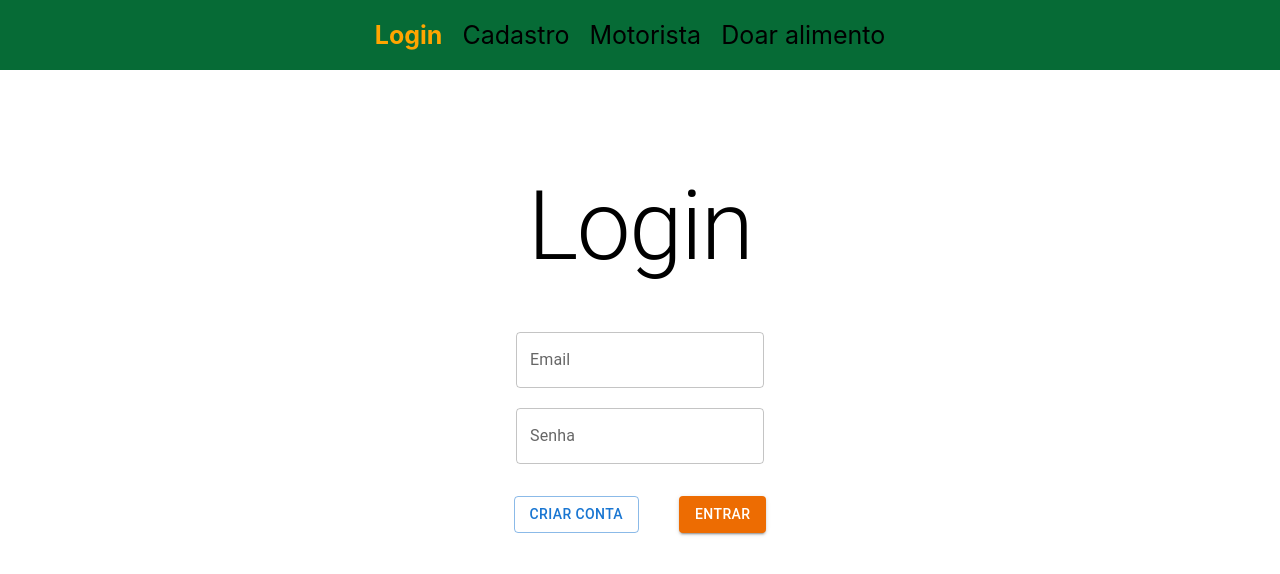
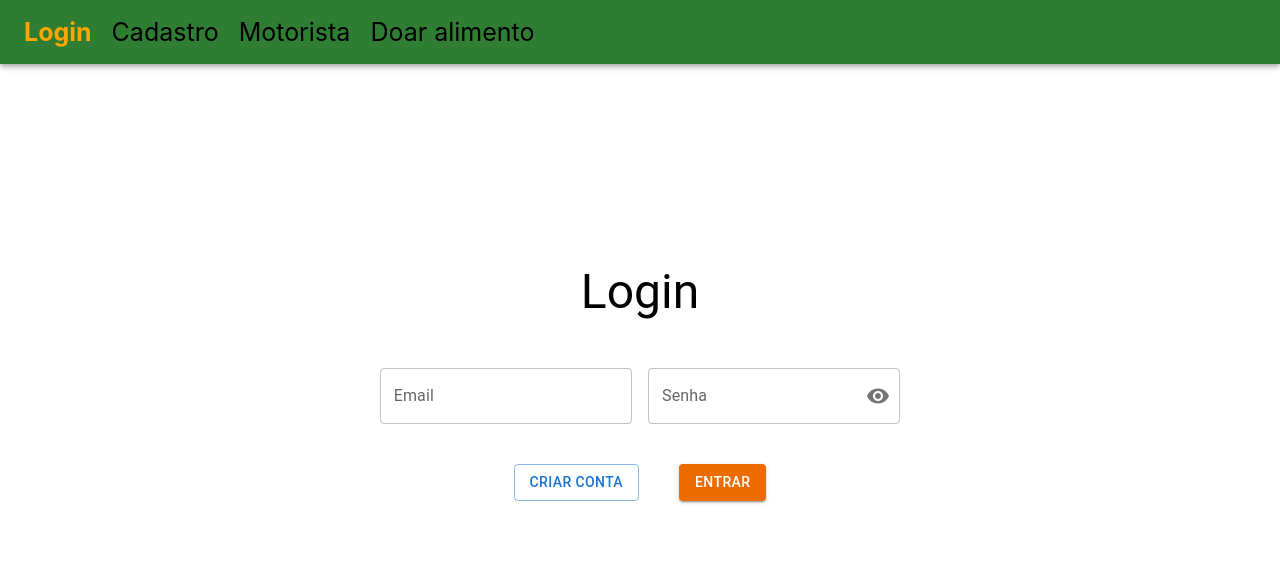
Before and after one commit to Prodal-Software/Software, a React (Create React App) app in the folder src/: page /login in a window 1280 px wide. Shown: the top 574 px of the page. Built offline with nearby package versions, Linux system fonts and the light colour scheme.

Commit message:
Recoded Navbar to React MUI lib components

```diff
--- a/src/src/components/Login.js
+++ b/src/src/components/Login.js
@@ -1,15 +1,15 @@
-import { Box, Typography, Button, Stack, TextField } from '@mui/material';
-import { useState } from 'react';
+import { Box, Typography, Button, Stack, TextField, FormControl, InputLabel, OutlinedInput, InputAdornment, IconButton } from '@mui/material';
+import { useState } from 'react'
+import { VisibilityOff,Visibility } from '@mui/icons-material'
 
 export const Login = () => {
     const [email,setEmail] = useState('');
     const [senha,setSenha] = useState('');
-    const handleEmailChange = (Event) => {
-      setEmail(Event.target.value)
-    }
-    const handleSenhaChange = (Event) => {
-      setSenha(Event.target.value)
-    }
+    const [mostrarSenha, setMostrarSenha] = useState(false);
+
+    const handleClickShowPassword = () => {setMostrarSenha((show) => !show)}
+    const handleEmailChange = (Event) => {setEmail(Event.target.value)}
+    const handleSenhaChange = (Event) => {setSenha(Event.target.value)}
     const handleSubmit = (e) => {
       e.preventDefault();
 
@@ -23,30 +23,40 @@ export const Login = () => {
     }
 
     return (
-      <Box display={'flex'} flexDirection={'column'} paddingTop={'100px'}>
-          <Typography variant='h1' paddingBottom={'50px'}>Login</Typography>
+      <Box sx={{pt:'200px'}} display={'flex'} flexDirection={'column'}>
+        <Typography sx={{mb:'40px'}} variant='h3'>Login</Typography>
         <form onSubmit={handleSubmit}>
           <TextField
+          sx={{ m: 1, width: '25ch' }}
           label='Email'
           type='email'
+          color='warning'
           value={email}
+          onChange={handleEmailChange}/>
+
+          <FormControl sx={{ m: 1, width: '25ch', color:'warning'}} variant="outlined">
+            <InputLabel htmlFor="outlined-adornment-password" color='warning'>Senha</InputLabel>
+            <OutlinedInput
               color='warning'
-            onChange={handleEmailChange}
+              id="outlined-adornment-password"
+              type={mostrarSenha ? 'text' : 'password'}
+              endAdornment={
+                <InputAdornment position="end">
+                  <IconButton
+                    aria-label="toggle password visibility"
+                    onClick={handleClickShowPassword}
+                    edge="end"
+                  >
+                    {mostrarSenha ? <VisibilityOff /> : <Visibility />}
+                  </IconButton>
+                </InputAdornment>
+              }
+              label="Senha"
             />
-            <br/><br/>
-            <TextField
-            label='Senha'
-            type='password'
-            value={senha}
-            color='warning'
-            onChange={handleSenhaChange}
-            />
+          </FormControl>
+
         </form>
-          <Stack
-          spacing={5}
-          direction={'row'}
-          justifyContent={'center'}
-          marginTop={'2em'}>
+        <Stack spacing={5} direction={'row'} justifyContent={'center'} marginTop={'2em'}>
           <Button variant='outlined'>Criar Conta</Button>
           <Button variant='contained' color='warning' type='submit'>Entrar</Button>
         </Stack>
--- a/src/src/components/Navbar.js
+++ b/src/src/components/Navbar.js
@@ -1,5 +1,5 @@
 import { NavLink } from "react-router-dom";
-import { Typography } from '@mui/material';
+import { AppBar,Toolbar } from "@mui/material";
 import React from 'react';
 
 export const Navbar = () => {
@@ -13,12 +13,14 @@ export const Navbar = () => {
         }
     }
     return(
-        <nav>
-            <NavLink style={navLinkStyle} to={'/login'}>Login</NavLink>
-            <NavLink style={navLinkStyle} to={'/cadastro'}>Cadastro</NavLink>
-            <NavLink style={navLinkStyle} to={'/motorista'}>Motorista</NavLink>
-            <NavLink style={navLinkStyle} to={'/doacao'}>Doar alimento</NavLink>
-        </nav>
+        <AppBar position="static" color="success">
+            <Toolbar>
+                <NavLink style={navLinkStyle} to={'/login'}>Login</NavLink>
+                <NavLink style={navLinkStyle} to={'/cadastro'}>Cadastro</NavLink>
+                <NavLink style={navLinkStyle} to={'/motorista'}>Motorista</NavLink>
+                <NavLink style={navLinkStyle} to={'/doacao'}>Doar alimento</NavLink>
+            </Toolbar>
+        </AppBar>
     );
 }
 export default Navbar
--- a/src/src/pages/Cadastro.js
+++ b/src/src/pages/Cadastro.js
@@ -1,5 +1,5 @@
 import { Box, Typography, Button, Stack, FormControlLabel, Checkbox } from '@mui/material';
-import Input from '../components/Input';
+import Input from '../components/Templates/Input';
 import { useState } from 'react'
 
 export const Cadastro = () => {
--- a/src/src/pages/DoarAlimento.js
+++ b/src/src/pages/DoarAlimento.js
@@ -1,5 +1,5 @@
 import { Box, Typography, Button, Stack, FormHelperText, MenuItem, TextField } from '@mui/material';
-import Formulario from '../components/Input';
+import Formulario from '../components/Templates/Input';
 import { useState } from 'react'
 
 export const DoarAlimento = () => {
```
Also changed, not shown: src/src/components/Templates/Input.js (renamed from src/src/components/Input.js). Lines whose indentation alone changed are shown as unchanged.
